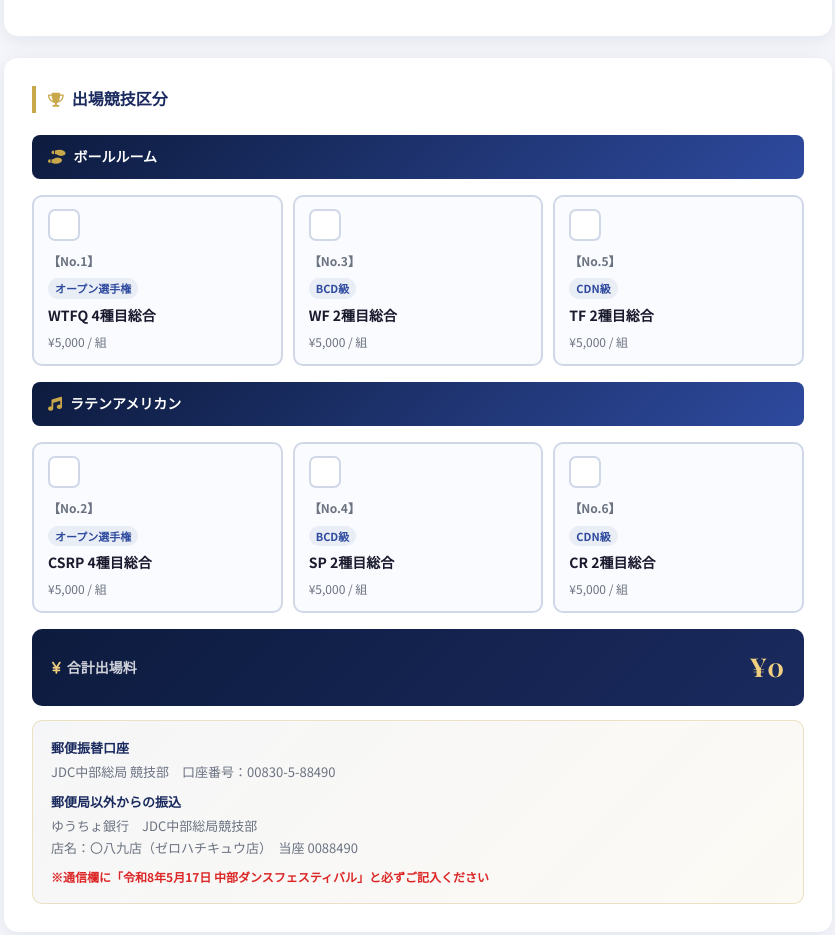
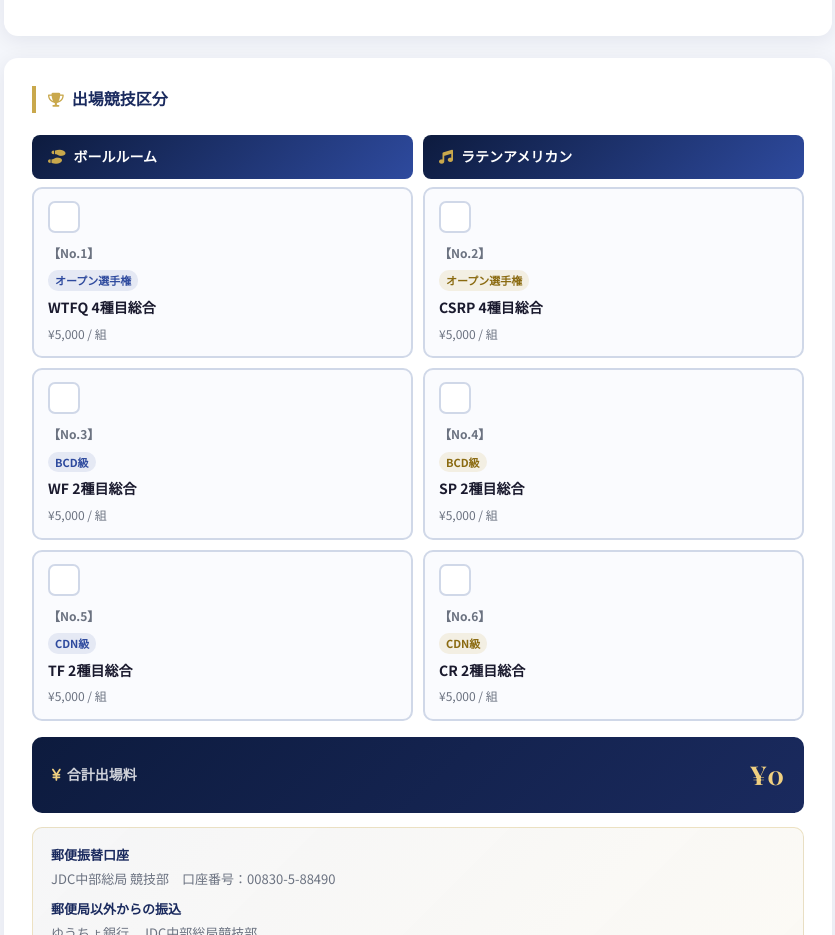
Before and after one commit to jdcchubu-sys/pro-entry_260614, a plain HTML site: page index.html in a window 1280 px wide. Shown: the part 1500-2435 px from the top of the page, without its empty margins (222-1057 px from the left). Drawn offline with nearby package versions, Linux system fonts and the light colour scheme.

Commit message:
Update index.html

```diff
--- a/index.html
+++ b/index.html
@@ -138,6 +138,20 @@ input.err { border-color: var(--error) !important; }
 
 /* 競技カード */
 .events-grid { display: grid; grid-template-columns: repeat(auto-fill, minmax(220px,1fr)); gap: 10px; margin-bottom: 16px; }
+/* 2列固定グリッド（奇数左・偶数右） */
+.ev-col-header { display: grid; grid-template-columns: 1fr 1fr; gap: 10px; margin-bottom: 8px; }
+.ev-col-label {
+  background: linear-gradient(135deg, var(--deep-blue), var(--accent));
+  color: #fff; border-radius: 8px; padding: 10px 16px; font-size: 14px; font-weight: 700;
+  display: flex; align-items: center; gap: 8px;
+}
+.ev-col-label i { color: var(--gold); }
+.events-grid-2col { display: grid; grid-template-columns: 1fr 1fr; gap: 10px; margin-bottom: 16px; }
+@media(max-width:520px) {
+  .ev-col-header { grid-template-columns: 1fr 1fr; }
+  .events-grid-2col { grid-template-columns: 1fr 1fr; }
+  .ev-card { padding: 10px 10px; }
+}
 .ev-card {
   border: 2px solid var(--border); border-radius: 10px; padding: 12px 14px; cursor: pointer;
   background: #fafbfe; transition: .2s; user-select: none; position: relative;
@@ -371,10 +385,11 @@ input.err { border-color: var(--error) !important; }
   <!-- 出場競技 -->
   <div class="card">
     <div class="card-title"><i class="fas fa-trophy"></i> 出場競技区分</div>
-    <div class="sec-head"><i class="fas fa-shoe-prints"></i> ボールルーム</div>
-    <div class="events-grid" id="evGrid-ballroom"></div>
-    <div class="sec-head" style="margin-top:8px;"><i class="fas fa-music"></i> ラテンアメリカン</div>
-    <div class="events-grid" id="evGrid-latin"></div>
+    <div class="ev-col-header">
+      <div class="ev-col-label"><i class="fas fa-shoe-prints"></i> ボールルーム</div>
+      <div class="ev-col-label"><i class="fas fa-music"></i> ラテンアメリカン</div>
+    </div>
+    <div class="events-grid-2col" id="evGrid-all"></div>
     <div class="err-msg" id="events-err" style="font-size:13px;margin-bottom:12px;">出場競技を1つ以上選択してください</div>
     <div class="total-box">
       <span class="total-label"><i class="fas fa-yen-sign" style="color:var(--gold-light);margin-right:6px;"></i>合計出場料</span>
@@ -466,33 +481,47 @@ const proData = {
 var selectedEvents = {};
 
 function buildEvCards() {
-  ['ballroom','latin'].forEach(function(cat) {
-    var grid = document.getElementById('evGrid-' + cat);
-    proData[cat].forEach(function(ev) {
+  // 全種目をno順でソート → 奇数(1,3,5)が左列・偶数(2,4,6)が右列になるよう交互配置
+  var allEv = proData.ballroom.concat(proData.latin);
+  allEv.sort(function(a, b) { return a.no - b.no; });
+
+  // 奇数リストと偶数リストに分けて交互にpush → 2列グリッドで奇数左・偶数右
+  var odd  = allEv.filter(function(ev) { return ev.no % 2 === 1; });
+  var even = allEv.filter(function(ev) { return ev.no % 2 === 0; });
+  var maxLen = Math.max(odd.length, even.length);
+  var ordered = [];
+  for (var i = 0; i < maxLen; i++) {
+    if (odd[i])  ordered.push(odd[i]);
+    if (even[i]) ordered.push(even[i]);
+  }
+
+  var grid = document.getElementById('evGrid-all');
+  ordered.forEach(function(ev) {
     var d = document.createElement('div');
     d.className = 'ev-card';
     d.id = 'ev-' + ev.id;
     var cbId = 'cb-' + ev.id;
+    // ボールルーム(奇数)は青バッジ・ラテン(偶数)はゴールドバッジ
+    var badgeStyle = ev.no % 2 === 1
+      ? 'background:rgba(46,74,158,.10);color:var(--accent);'
+      : 'background:rgba(201,168,76,.15);color:#8a6a10;';
     d.innerHTML =
       '<div class="ev-cb-wrap">' +
         '<input type="checkbox" id="' + cbId + '">' +
         '<label for="' + cbId + '"></label>' +
       '</div>' +
       '<div class="ev-no" style="margin-top:4px;">【No.' + ev.no + '】</div>' +
-        '<div class="ev-grade">' + ev.grade + '</div>' +
+      '<div class="ev-grade" style="' + badgeStyle + '">' + ev.grade + '</div>' +
       '<div class="ev-name">' + ev.name + '</div>' +
       '<div class="ev-price">¥' + ev.price.toLocaleString() + ' / 組</div>';
     d.onclick = function(e) {
-        // labelクリック時の二重発火防止
       if (e.target.tagName === 'LABEL' || e.target.tagName === 'INPUT') return;
       toggleEv(ev);
     };
-      // チェックボックス直接操作にも対応
     d.querySelector('input[type=checkbox]').addEventListener('change', function() {
       toggleEv(ev);
     });
     grid.appendChild(d);
-    });
   });
 }
 
```
Lines whose indentation alone changed are shown as unchanged.
